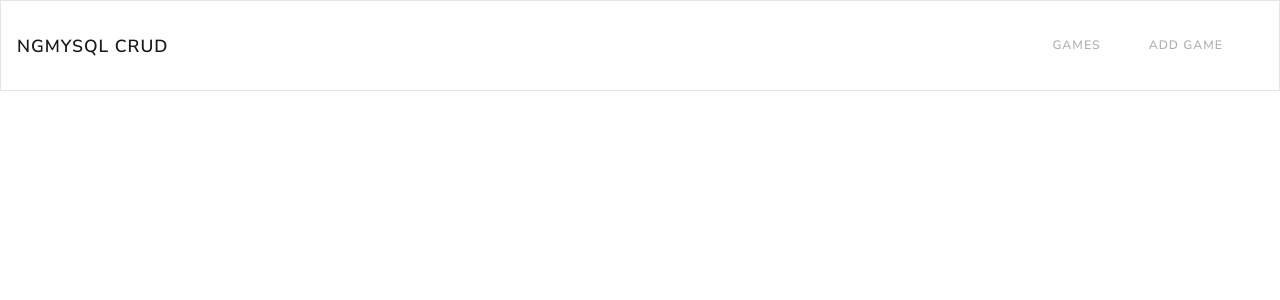
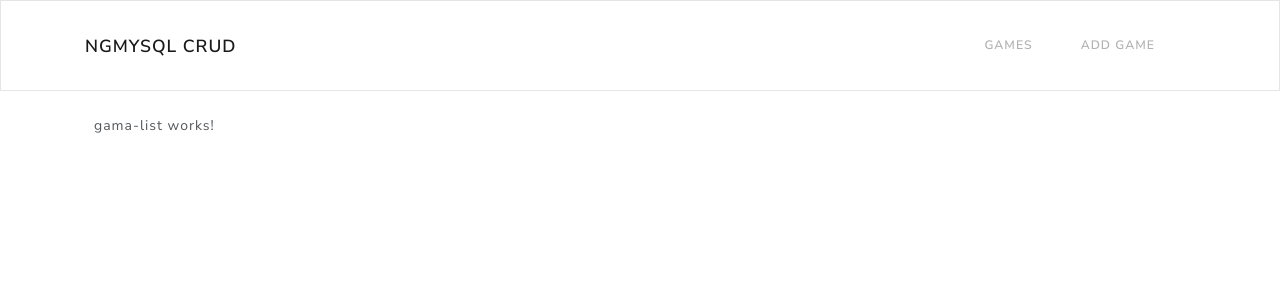
Before and after one commit to satelimportadores/AngularMysql, an Angular app in the folder client/: page /games in a window 1280 px wide. Before the commit this address led to /. Shown: the top 300 px of the page. Built offline with nearby package versions, Linux system fonts and the light colour scheme.

Commit message:
Rutas de navegacion

```diff
--- a/client/src/app/app-routing.module.ts
+++ b/client/src/app/app-routing.module.ts
@@ -1,7 +1,16 @@
 import { NgModule } from '@angular/core';
 import { Routes, RouterModule } from '@angular/router';
+import { GamaListComponent } from './components/gama-list/gama-list.component';
 
-const routes: Routes = [];
+
+const routes: Routes = [
+  {
+    path: '',redirectTo:'/games', pathMatch: 'full'
+  },
+  {
+    path: 'games', component: GamaListComponent
+  }
+];
 
 @NgModule({
   imports: [RouterModule.forRoot(routes)],
--- a/client/src/app/app.component.html
+++ b/client/src/app/app.component.html
@@ -1,2 +1,4 @@
 <app-navigation></app-navigation>
-<router-outlet></router-outlet>
+<div class="container p-4">
+    <router-outlet></router-outlet>
+</div>
--- a/client/src/app/components/navigation/navigation.component.html
+++ b/client/src/app/components/navigation/navigation.component.html
@@ -1,4 +1,5 @@
 <nav class="navbar navbar-expand-lg navbar-light bg-light">
+    <div class="container">
       <a class="navbar-brand" href="/">ngMysql CRUD</a>
       <button class="navbar-toggler" type="button" data-toggle="collapse" data-target="#navbarNav" aria-controls="navbarNav" aria-expanded="false" aria-label="Toggle navigation">
         <span class="navbar-toggler-icon"></span>
@@ -15,4 +16,5 @@
 
         </ul>
       </div>
+    </div>
   </nav>
```
Lines whose indentation alone changed are shown as unchanged.
